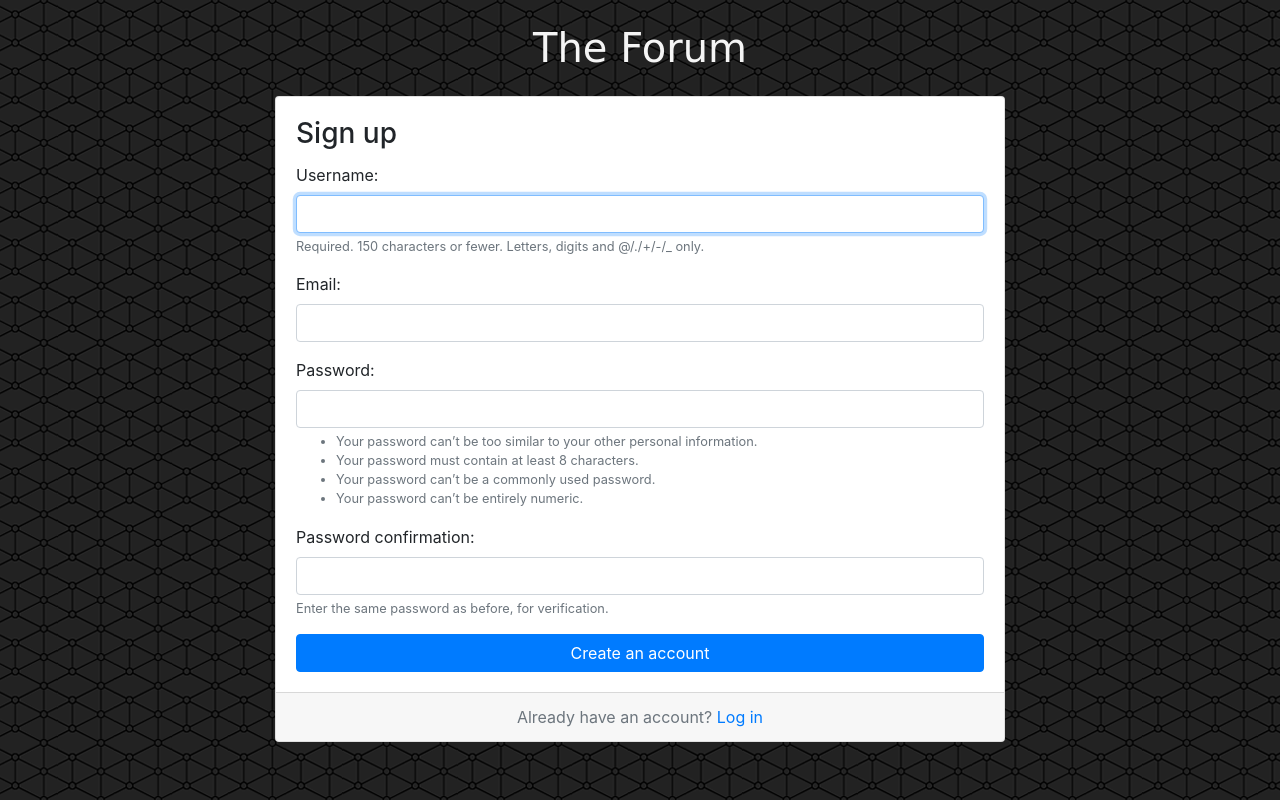
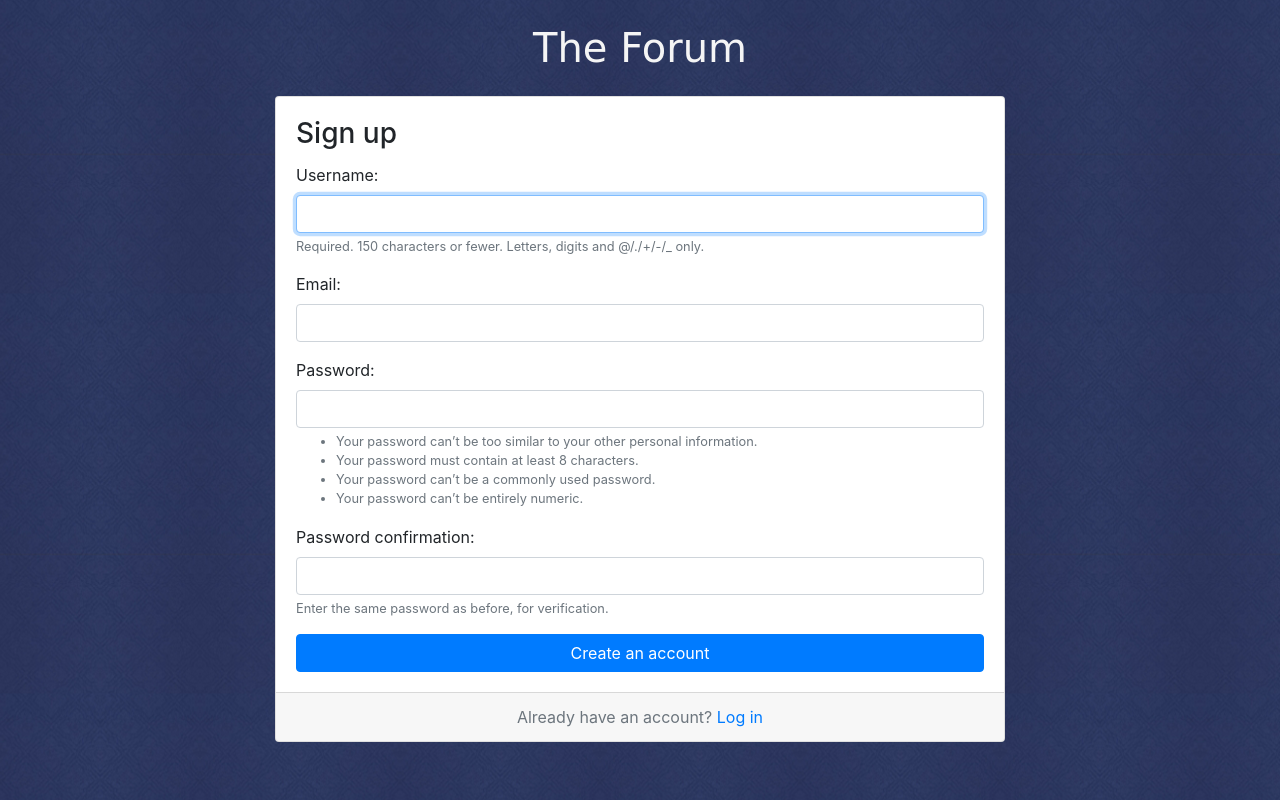
Before and after one commit to am-derrick/mydjangoapp, a Django app: page /signup/ in a window 1280 px wide. Run offline with Django 4.2, Linux system fonts and the light colour scheme; some libraries are stand-ins or nearby versions; some web fonts are replaced.

Commit message:
background image modified

```diff
--- a/static/css/accounts.css
+++ b/static/css/accounts.css
@@ -1,9 +1,10 @@
 body {
-    background-image: url(../img/connectwork.png);
+    background-image: url(../img/vintage-wallpaper.png);
 }
 
 .logo {
     font-family: 'Moirai One', cursive;
+    font-weight: 500;
 }
 
 .logo a {
```
Also changed, not shown: static/img/connectwork.png (deleted), static/img/moroccan-flower-dark.png (added), static/img/vintage-wallpaper.png (added).
